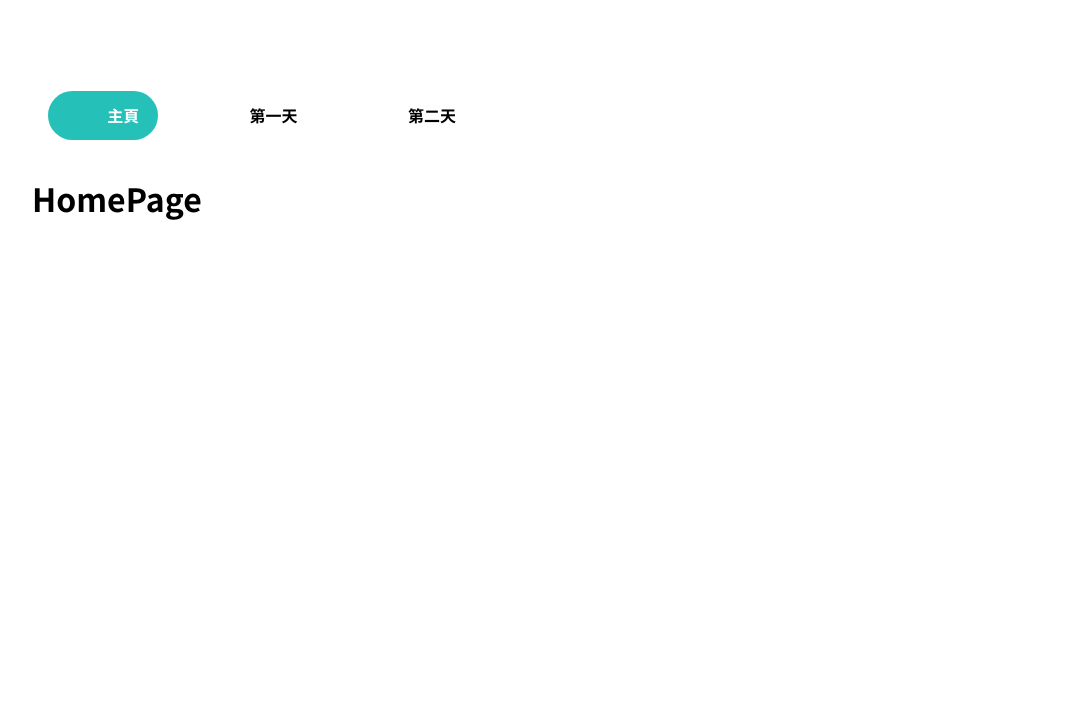
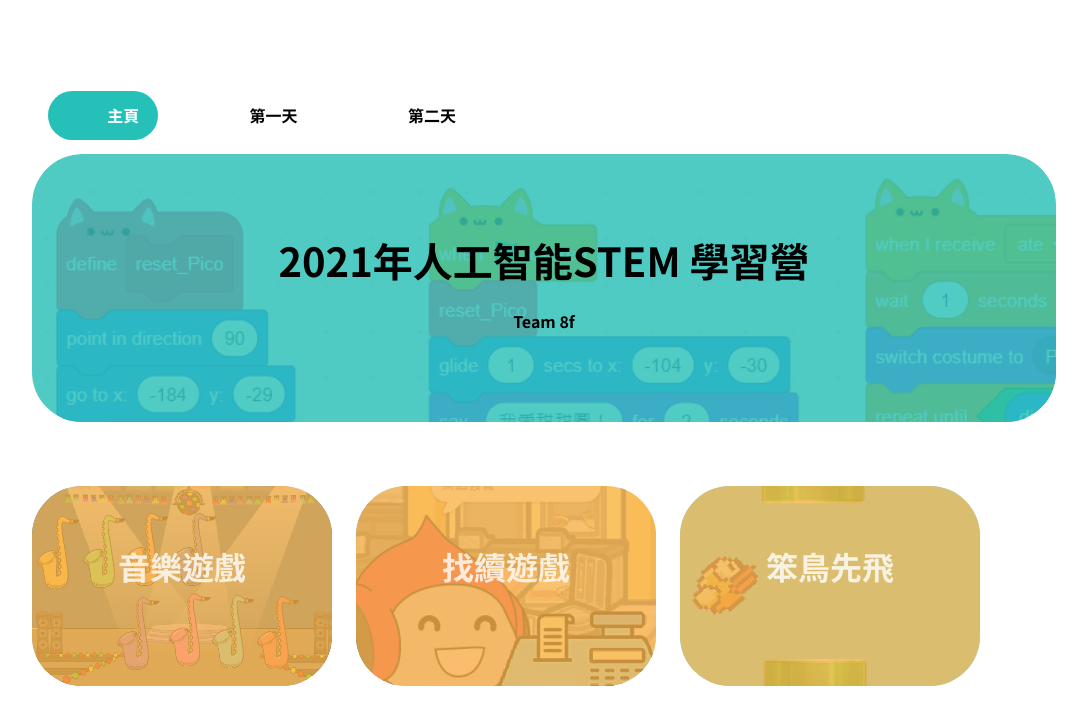
Before and after one commit to kawaii-ng/workshop-2021-website, a React (Create React App) app: page /#/home in a window 1280 px wide. Shown: the top 724 px of the page, without its empty margins (96-1183 px from the left). Built offline with nearby package versions, Linux system fonts and the light colour scheme; some icons are missing.

Commit message:
almost ready

```diff
--- a/public/index.html
+++ b/public/index.html
@@ -24,7 +24,7 @@
       work correctly both with client-side routing and a non-root public URL.
       Learn how to configure a non-root public URL by running `npm run build`.
     -->
-    <title>React App</title>
+    <title>2021年人工智能學習營網站</title>
   </head>
   <body>
     <noscript>You need to enable JavaScript to run this app.</noscript>
--- a/src/data/flappy-bird.js
+++ /dev/null
@@ -1,13 +0,0 @@
-const demo = {
-
-    scratchUrl: <iframe src="https://scratch.mit.edu/projects/616097376/embed" allowtransparency="true" width="485" height="402" frameBorder="0" scrolling="no" allowFullscreen></iframe>,
-    instruction: <><ol><li>按空白揵跳躍</li><li>跳過水管便得分</li><li>碰到水管便挑戰失敗</li></ol></>,
-    material: "flappy-bird-material/"
-
-}
-
-export const flappyBirdData = {
-
-    demo: demo,
-
-}
--- a/src/data/game-data.js
+++ b/src/data/game-data.js
@@ -1,29 +1,57 @@
+import makeChageGameImg from '../images/make-change.PNG'
+import musicGameImg from '../images/music-game.PNG'
+import flappyBirdImg from '../images/flappy-bird.PNG'
+
 const musicGameData = {
 
+    id: 'music-game',
+    name: "音樂遊戲",
+    imgUrl: musicGameImg,
     demo: {
 
         scratchUrl: <iframe src="https://scratch.mit.edu/projects/615270427/embed" allowtransparency="true" width="485" height="402" frameborder="0" scrolling="no" allowfullscreen></iframe>,
-        instruction: <><ol><li>按旗子自動播放小星星</li><li>點撃不同顏色的樂器以發出不同的音調</li></ol></>,
+        instruction: <ol><li>按旗子自動播放小星星</li><li>點撃不同顏色的樂器以發出不同的音調</li></ol>,
         material: ""
 
     },
+    submitDate: 28
+
+}
+
+const makeChangeGameData = {
+
+    id: 'make-change',
+    name: '找續遊戲',
+    imgUrl: makeChageGameImg,
+    demo: {
+
+        scratchUrl: <img width="100%" height="100%" src={makeChageGameImg} />,
+        instruction: <ol><li>先選擇相應的紙幣以進行掃描</li><li>按空白鍵掃描</li><li>若找續款項正確，客人會滿意地離開</li><li>假若找續出錯，客人會不滿地離開</li></ol>,
+        material: "make-change-material/"
+
+    },
+    submitDate: 29
 
 }
 
 const flappyBirdData = {
 
+    id: 'flappy-bird',
+    name: '笨鳥先飛',
+    imgUrl: flappyBirdImg,
     demo: {
 
         scratchUrl: <iframe src="https://scratch.mit.edu/projects/616097376/embed" allowtransparency="true" width="485" height="402" frameborder="0" scrolling="no" allowfullscreen></iframe>,
-        instruction: <><ol><li>按空白揵跳躍</li><li>跳過水管便得分</li><li>碰到水管便挑戰失敗</li></ol></>,
+        instruction: <ol><li>按空白揵跳躍</li><li>跳過水管便得分</li><li>碰到水管便挑戰失敗</li></ol>,
         material: "flappy-bird-material/"
 
     },
+    submitDate: 29
 
 }
 
 export const gameDataList = [
 
-    musicGameData, flappyBirdData
+    musicGameData, makeChangeGameData, flappyBirdData
 
 ]
--- a/src/data/music-game.js
+++ /dev/null
@@ -1,13 +0,0 @@
-const demo = {
-
-    scratchUrl: <iframe src="https://scratch.mit.edu/projects/615270427/embed" allowtransparency="true" width="485" height="402" frameborder="0" scrolling="no" allowfullscreen></iframe>,
-    instruction: <><ol><li>按旗子自動播放小星星</li><li>點撃不同顏色的樂器以發出不同的音調</li></ol></>,
-    material: ""
-
-}
-
-export const musicGameData = {
-
-    demo: demo,
-
-}
--- a/src/pages/HomePage/HomePage.css
+++ b/src/pages/HomePage/HomePage.css
@@ -0,0 +1,194 @@
+.home-layout {
+
+    display: grid;
+    grid-template-rows: 1fr 1fr;
+    grid-row-gap: 30px;
+    height: inherit;
+    border-radius: 50px;
+    overflow: hidden;
+
+}
+
+.home-banner {
+
+    position: relative;
+    height: -webkit-fill-available;
+    width: 100%;
+    border-radius: 50px;
+    background-image: url('../../images/banner.PNG');
+    background-size: cover;
+    overflow: hidden;
+    display: flex;
+    align-items: center;
+    justify-content: center;
+    cursor: pointer;
+
+}
+
+.home-banner div {
+    position: absolute;
+    z-index: 2;
+    display: flex;
+    flex-direction: column;
+    align-items: center;
+    opacity: 1;
+    animation: home-banner-animation 1s;
+}
+
+@keyframes home-banner-animation {
+    0% {
+        opacity: 0;
+        transform: translateX(-50px);
+    }
+    100% {
+        opacity: 1;
+        transform: translateX(0px);
+    }
+}
+
+.home-banner div h1 {
+
+    position: relative;
+    font-size: 2.5rem;
+    margin: .1em;
+
+}
+
+.home-banner div h3 {
+
+    position: relative;
+    font-size: 1rem;
+
+}
+
+.home-banner::after {
+
+    content: '';
+    position: absolute;
+    top: 0; bottom: 0;
+    left: 0; right: 0;
+    background-color: var(--main-color);
+    opacity: .8;
+
+}
+
+.home-banner h1 {
+
+    margin: 1em;
+
+}
+
+.game-selection {
+
+    height: -webkit-fill-avaliable;
+    width: 100%;
+    border-radius: 50px;
+    display: flex;
+    align-items: center;
+    overflow-x: scroll;
+
+}
+
+.game-selection::-webkit-scrollbar {
+
+    height: 0px;
+
+}
+
+.game-card {
+
+    margin-right: 1.5em;
+    position: relative;
+    min-width: 300px;
+    height: 200px;
+    border-radius: 50px;
+    display: flex;
+    align-items: center;
+    justify-content: center;
+    overflow: hidden;
+    cursor: pointer;
+    transition: all .4s ease-in-out;
+    background-size: cover;
+    background-position: center;
+
+}
+
+.game-card::after {
+
+    content: '';
+    position: absolute;
+    z-index: 0;
+    top: 0; bottom: 0;
+    left: 0; right: 0;
+    background-color: var(--second-color);
+    opacity: .8;
+    transition: all .4s ease-in-out;
+
+}
+
+.game-card:hover::after {
+
+    color: white;
+    display: flex;
+    align-items: center;
+    justify-content: center;
+    opacity: 1;
+
+}
+
+.game-card:hover div h1,
+.game-card:hover div div{
+
+    opacity: 1;
+
+}
+
+.game-card:hover div h1{
+
+    opacity: 1;
+
+}
+
+.game-card:hover div div {
+
+    transform: translateY(-10px);
+
+}
+
+.game-card div div:hover {
+
+    opacity: .8;
+
+}
+
+.game-card div {
+
+    position: absolute;
+    z-index: 2;
+    display: flex;
+    flex-direction: column;
+    align-items: center;
+    transition: all .4s ease-in-out;
+}
+
+.game-card div h1 {
+
+    position: relative;
+    color: #fff;
+    opacity: .8;
+
+
+}
+
+.game-card div div {
+
+    position: relative;
+    background-color: white;
+    border-radius: 50px;
+    padding: .5em 1em;
+    color: var(--second-color);
+    font-weight: 900;
+    mix-blend-mode: screen;
+    opacity: 0;
+
+}
--- a/src/pages/HomePage/HomePage.js
+++ b/src/pages/HomePage/HomePage.js
@@ -1,10 +1,45 @@
 import React from 'react'
+import { useNavigate } from 'react-router-dom'
+import { gameDataList } from '../../data/game-data'
 import './HomePage.css'
 
+/**
+ *
+ * @HomePage
+ * - show banner
+ * - show game selection
+ *
+ */
+
 function HomePage() {
+
+    const navigate = useNavigate()
+
     return (
-        <div>
-            <h1>HomePage</h1>
+        <div className='home-layout'>
+            <div className='home-banner'>
+                <div>
+                    <h1>2021年人工智能STEM 學習營</h1>
+                    <h3>Team 8f</h3>
+                </div>
+            </div>
+            <div className='game-selection'>
+                {
+                    gameDataList.map((item, index) => (
+                        <div key={index}
+                            className='game-card' style={{backgroundImage: `url(${item.imgUrl}`}}
+                            >
+                            <div>
+                                <h1>{item.name}</h1>
+                                <div
+                                    onClick={()=>{
+                                        navigate(`/material/${item.submitDate==28? 'day-one':'day-two'}/${item.id}/demo`)
+                                    }}>了解更多</div>
+                            </div>
+                        </div>
+                    ))
+                }
+            </div>
         </div>
     )
 }
--- a/src/pages/WorkshopPage/WorkshopLayout/DemoLayout/DemoLayout.js
+++ b/src/pages/WorkshopPage/WorkshopLayout/DemoLayout/DemoLayout.js
@@ -1,8 +1,6 @@
 import React, { useState, useEffect } from 'react'
 import './DemoLayout.css'
 
-import { musicGameData } from '../../../../data/music-game'
-import { flappyBirdData } from '../../../../data/flappy-bird'
 import { useParams } from 'react-router-dom'
 
 import  firebase from '../../../../config/firebase'
@@ -102,9 +100,13 @@ function DemoLayout() {
             setGameData(gameDataList[0])
             console.log("music: ", gameData)
         }
-        else if(topic == 'flappy-bird'){
+        else if(topic == 'make-change'){
 
             setGameData(gameDataList[1])
+
+        }else if(topic == 'flappy-bird'){
+
+            setGameData(gameDataList[2])
             console.log("bird: ", gameData)
         }
 
@@ -122,9 +124,8 @@ function DemoLayout() {
 
             <div className='demo-right-frame'>
                 <div>
-
                     <h1>實作試玩</h1>
-                    <h3>遊戲玩法：</h3>
+                    <h3 style={{display: 'flex', alignItems: 'center'}}><box-icon type='solid' name='joystick'></box-icon>遊戲玩法</h3>
                     { typeof gameData != "undefined" && gameData.demo.instruction}
                 </div>
 
@@ -136,8 +137,10 @@ function DemoLayout() {
                         {
 
                             <>
-                                <h1>製作所需的檔案</h1>
-                                <span>{materialList.length} 個檔案</span>
+                                <div class="demo-file-title">
+                                    <h3 style={{display: 'flex', alignItems: 'center'}}><box-icon name='folder' type='solid' ></box-icon>製作所需的檔案</h3>
+                                    <span className="demo-file-num">{materialList.length} 個檔案</span>
+                                </div>
                                 <div className='dl-scroll-panel'>
                                 {
 
--- a/src/pages/WorkshopPage/WorkshopPage.css
+++ b/src/pages/WorkshopPage/WorkshopPage.css
@@ -13,7 +13,7 @@
     position: relative;
     margin: 1.5em;
     padding: 0;
-    height: 500px;
+    height: 450px;
     min-width: 300px;
     background-color: var(--main-color);
     display: flex;
--- a/src/pages/WorkshopPage/WorkshopPage.js
+++ b/src/pages/WorkshopPage/WorkshopPage.js
@@ -23,8 +23,6 @@ function WorkshopPage() {
 
     let { day, topic, section } = useParams();
     const navigate = useNavigate();
-
-    const [type, setType] = useState(null)
     const [dayNum, setDayNum] = useState(null)
 
     // list of data
@@ -49,18 +47,6 @@ function WorkshopPage() {
             setDayNum(null)
 
     }, [day, dayNum, topic])
-
-    // update type
-    useEffect(()=>{
-
-        if(section == "實作試玩")
-            setType = 'demo'
-        if(section == "學習重點")
-            setType = 'note'
-        if(section == "遞交專案")
-            setType = 'submit'
-
-    }, [section])
 
     return (
         <div>
```
Also changed, not shown: src/components/SectionNav/SectionNav.js (+5 -3 lines), src/components/SubmitButton/SubmitButton.js (+11 -85 lines), src/pages/WorkshopPage/WorkshopLayout/DemoLayout/DemoLayout.css (+53 -7 lines), src/images/banner.PNG (added), 1 other file (tests, documents, lock files or other folders).
